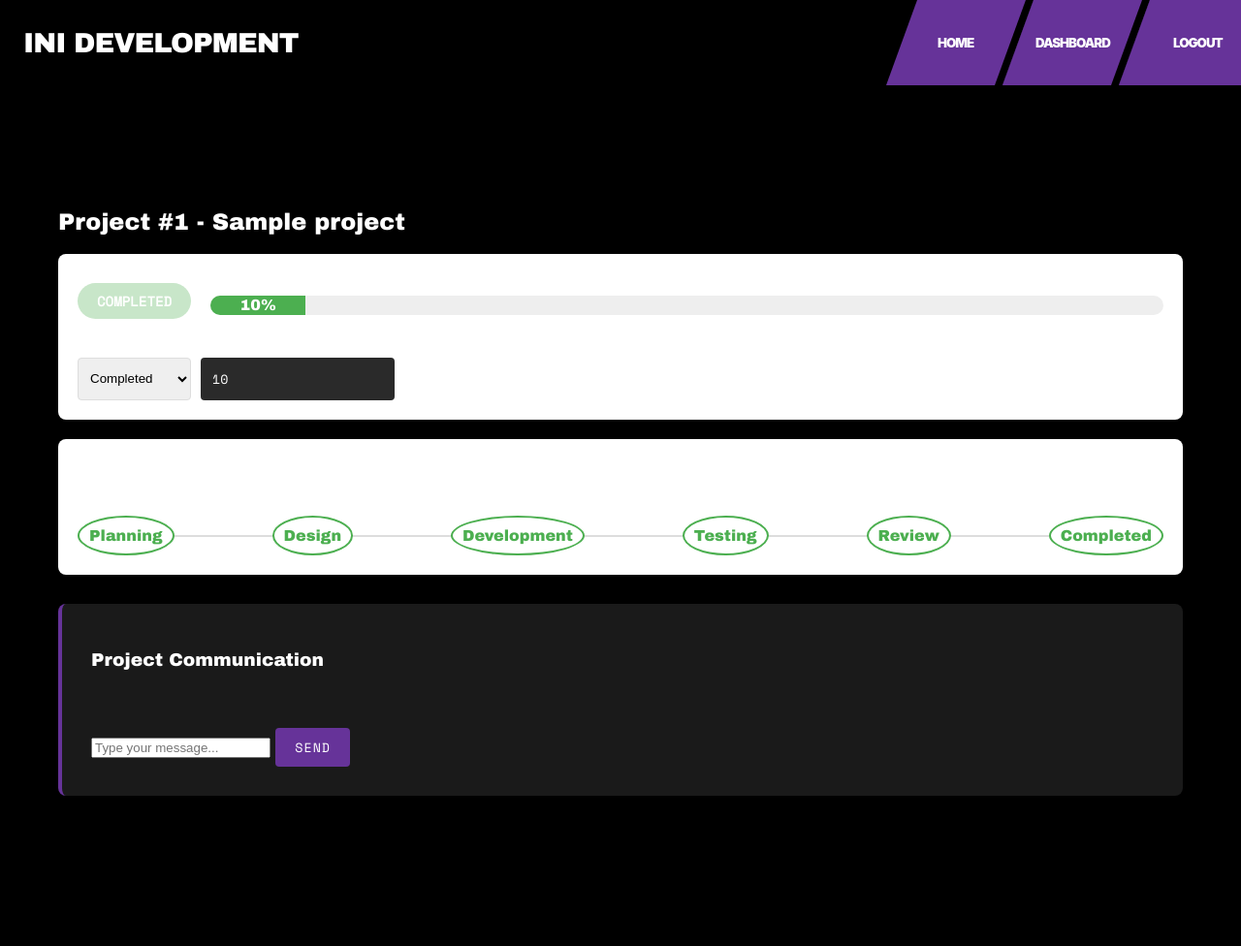
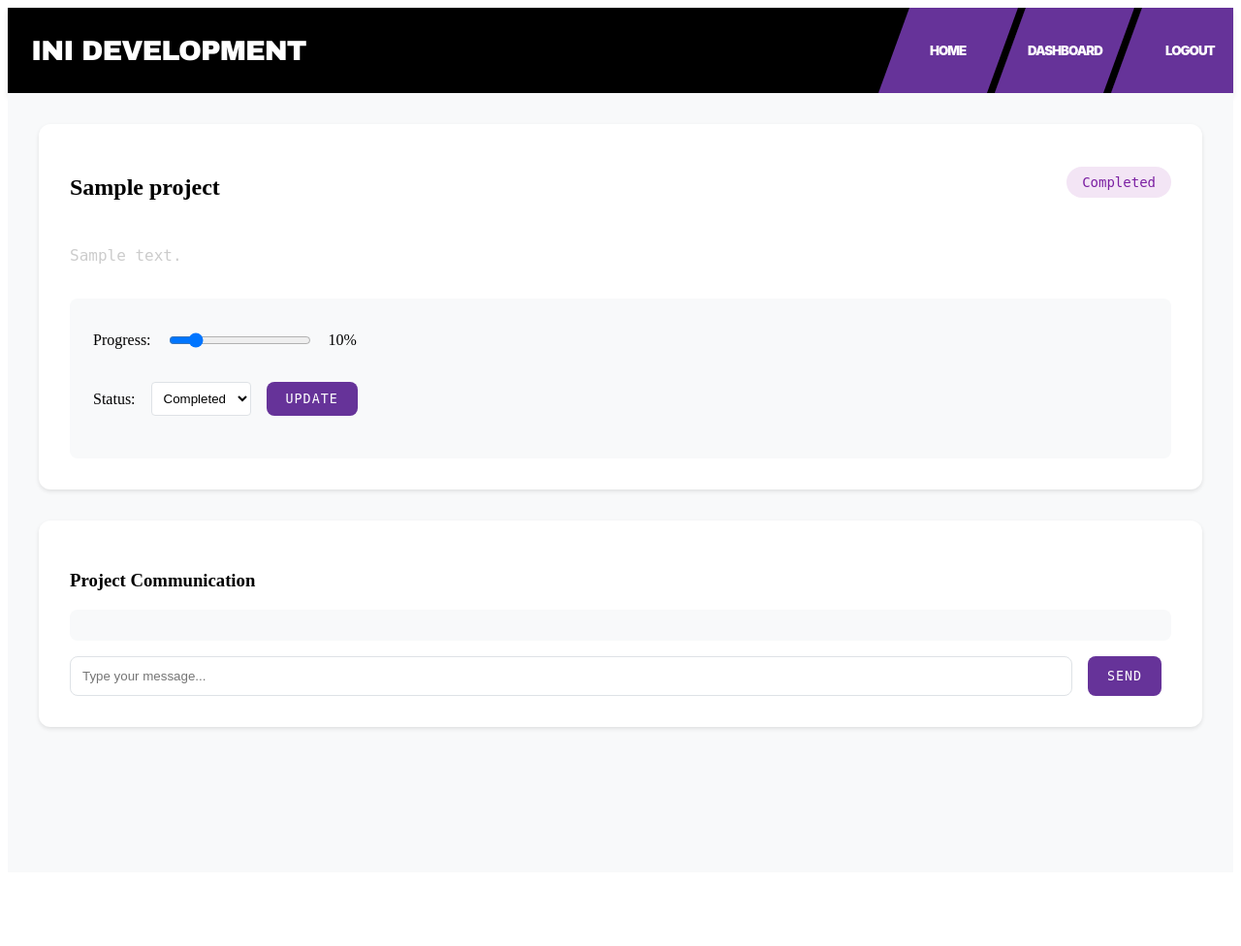
Before and after one commit to pixel123456789/UnconsciousSlategreyVolume, a Flask app: template templates/dashboard/project_details.html in a window 1280 px wide. Shown: the whole page at 97% size. After the commit the page ends 754 px from the top, so only its background shows below. Run offline with Flask 3, Linux system fonts and the light colour scheme; the visitor is signed in with stand-in values (Sample User, id 1); tables that the repository leaves empty hold one stand-in row (values such as "Sample post"); the template is opened without the code that fills it: most values are stand-ins (such as "Sample title", 1, 10 or a date in 2020).

Commit message:
Assistant checkpoint: Update project layout and quote-to-project workflow
Assistant generated file changes:
- templates/dashboard/project_details.html: Create modern project details layout
- static/css/dashboard.css: Update dashboard styling
- main.py: Auto-delete quote when converted to project

---

User prompt:

i like this but the layout is bad and the styling doesnt match my site, also when a quote is made it should really be deleted in place fo the project

Replit-Commit-Author: Assistant
Replit-Commit-Session-Id: 12b9dd5f-ea83-4b39-8ef3-bf9186efc715

```diff
--- a/main.py
+++ b/main.py
@@ -394,6 +394,9 @@ def update_quote():
                     VALUES (?, ?, ?)
                 ''', [quote_id, quote['user_id'], date.today()])
 
+                # Delete the quote after creating the project
+                db.execute('DELETE FROM quotes WHERE id = ?', [quote_id])
+
                 admin = db.execute('SELECT id FROM users WHERE is_admin = 1').fetchone()
                 if admin:
                     db.execute('''
--- a/static/css/dashboard.css
+++ b/static/css/dashboard.css
@@ -1,4 +1,3 @@
-
 .project-overview {
     background: #fff;
     padding: 20px;
@@ -144,12 +143,11 @@
 }
 
 .dashboard-container {
-    padding: 20px;
+    padding: 2rem;
     max-width: 1200px;
-    margin: 88px auto 0;
-    color: white;
-    min-height: 100vh;
-    background: #000;
+    margin: 0 auto;
+    background: #f8f9fa;
+    min-height: calc(100vh - 60px);
 }
 
 .dashboard-header {
@@ -402,77 +400,124 @@
 }
 
 .messages-section {
-    background: #1a1a1a;
-    padding: 30px;
-    margin-top: 30px;
-    border-left: 4px solid rebeccapurple;
-    border-radius: 8px;
-}
-
-.messages-section h3 {
-    color: white;
-    margin-bottom: 20px;
+    background: white;
+    border-radius: 12px;
+    padding: 2rem;
+    box-shadow: 0 2px 4px rgba(0,0,0,0.1);
 }
 
 .messages-container {
     max-height: 400px;
     overflow-y: auto;
-    margin-bottom: 20px;
+    margin: 1rem 0;
+    padding: 1rem;
+    background: #f8f9fa;
+    border-radius: 8px;
 }
 
 .message {
-    background: #2a2a2a;
-    padding: 15px;
-    margin: 10px 0;
-    border-radius: 5px;
-    color: white;
+    margin: 1rem 0;
+    padding: 1rem;
+    border-radius: 8px;
+    background: white;
+    box-shadow: 0 1px 2px rgba(0,0,0,0.1);
 }
 
-.message p {
-    margin: 0;
-    font-family: 'Space Mono', monospace;
+.message.sent {
+    margin-left: 20%;
+    background: #e3f2fd;
 }
 
-.message small {
-    color: #999;
-    display: block;
-    margin-top: 5px;
-    font-size: 12px;
+.message.received {
+    margin-right: 20%;
+    background: white;
 }
+
+.status-badge {
+    padding: 0.5rem 1rem;
+    border-radius: 20px;
+    font-size: 0.875rem;
+    font-weight: 500;
+    text-transform: capitalize;
+}
+
+.status-badge.planning { background: #e3f2fd; color: #1976d2; }
+.status-badge.in_progress { background: #fff3e0; color: #f57c00; }
+.status-badge.review { background: #e8f5e9; color: #388e3c; }
+.status-badge.completed { background: #f3e5f5; color: #7b1fa2; }
 
 #messageForm {
     display: flex;
-    gap: 10px;
+    gap: 1rem;
+    margin-top: 1rem;
 }
 
-#messageForm input[type="text"] {
+#messageForm input {
     flex: 1;
-    padding: 12px;
-    background: #2a2a2a;
-    border: none;
-    border-radius: 4px;
-    color: white;
-    font-family: 'Space Mono', monospace;
+    padding: 0.75rem;
+    border: 1px solid #dee2e6;
+    border-radius: 8px;
 }
 
-#messageForm input[type="text"]:focus {
-    outline: 2px solid rebeccapurple;
+.action-button {
+    padding: 0.75rem 1.5rem;
+    border: none;
+    border-radius: 8px;
+    background: #4CAF50;
+    color: white;
+    cursor: pointer;
+    transition: background 0.3s ease;
 }
 
-input[type="number"] {
-    padding: 12px;
-    background: #2a2a2a;
-    border: none;
-    border-radius: 4px;
-    color: white;
-    font-family: 'Space Mono', monospace;
-    margin-right: 10px;
-    width: 200px;
+.action-button:hover {
+    background: #388e3c;
 }
 
-input[type="number"]:focus {
-    outline: 2px solid rebeccapurple;
+select, input[type="range"] {
+    padding: 0.5rem;
+    border: 1px solid #dee2e6;
+    border-radius: 4px;
+    background: white;
 }
+
+.project-details {
+    background: white;
+    border-radius: 12px;
+    padding: 2rem;
+    box-shadow: 0 2px 4px rgba(0,0,0,0.1);
+    margin-bottom: 2rem;
+}
+
+.project-header {
+    display: flex;
+    justify-content: space-between;
+    align-items: center;
+    margin-bottom: 1.5rem;
+}
+
+.project-controls {
+    display: grid;
+    gap: 1.5rem;
+    margin-top: 2rem;
+    padding: 1.5rem;
+    background: #f8f9fa;
+    border-radius: 8px;
+}
+
+.progress-section, .status-section {
+    display: flex;
+    align-items: center;
+    gap: 1rem;
+}
+
+.progress-bar {
+    width: 100%;
+    height: 8px;
+    background: #e9ecef;
+    border-radius: 4px;
+    overflow: hidden;
+}
+
 
 .section {
     background: #1a1a1a;
--- a/templates/dashboard/project_details.html
+++ b/templates/dashboard/project_details.html
@@ -2,49 +2,47 @@
 <!DOCTYPE html>
 <html>
 <head>
-    <title>Project Details - InI Development</title>
-    <link rel="stylesheet" href="{{ url_for('static', filename='css/style.css') }}">
-    <link rel="stylesheet" href="{{ url_for('static', filename='css/navbar.css') }}">
-    <link rel="stylesheet" href="{{ url_for('static', filename='css/dashboard.css') }}">
+    <title>Project Details</title>
+    <link rel="stylesheet" href="/static/css/navbar.css">
+    <link rel="stylesheet" href="/static/css/dashboard.css">
 </head>
 <body>
     {% include 'components/navbar.html' %}
     <div class="dashboard-container">
         <div class="project-details">
-            <h2>Project #{{ project.id }} - {{ project.title }}</h2>
-            <div class="project-overview">
+            <div class="project-header">
+                <h2>{{ project.title }}</h2>
+                <div class="status-badge {{ project.status }}">{{ project.status }}</div>
+            </div>
+            <p class="description">{{ project.description }}</p>
+
+            {% if session.get('is_admin') %}
+            <div class="project-controls">
+                <div class="progress-section">
+                    <label>Progress:</label>
+                    <input type="range" min="0" max="100" value="{{ project.progress }}" id="progressSlider">
+                    <span id="progressValue">{{ project.progress }}%</span>
+                </div>
                 <div class="status-section">
-                    <div class="status-badge {{ project.status }}">{{ project.status }}</div>
-                    <div class="progress-bar">
-                        <div class="progress" style="width: {{ project.progress }}%">{{ project.progress }}%</div>
-                    </div>
-                </div>
-                {% if session.is_admin %}
-                <div class="admin-controls">
-                    <select id="statusSelect" onchange="updateProjectStatus(this.value)">
-                        <option value="planning" {% if project.status == 'planning' %}selected{% endif %}>Planning</option>
-                        <option value="design" {% if project.status == 'design' %}selected{% endif %}>Design</option>
-                        <option value="development" {% if project.status == 'development' %}selected{% endif %}>Development</option>
-                        <option value="testing" {% if project.status == 'testing' %}selected{% endif %}>Testing</option>
-                        <option value="review" {% if project.status == 'review' %}selected{% endif %}>Review</option>
-                        <option value="completed" {% if project.status == 'completed' %}selected{% endif %}>Completed</option>
+                    <label>Status:</label>
+                    <select id="statusSelect">
+                        {% for status in statuses %}
+                        <option value="{{ status }}" {% if status == project.status %}selected{% endif %}>
+                            {{ status.replace('_', ' ').title() }}
+                        </option>
+                        {% endfor %}
                     </select>
-                    <input type="number" id="progressInput" value="{{ project.progress }}" min="0" max="100" onchange="updateProgress(this.value)">
-                </div>
-                {% endif %}
-            </div>
-
-            <div class="project-timeline">
-                <h3>Development Timeline</h3>
-                <div class="timeline">
-                    <div class="milestone {% if project.status in ['planning', 'design', 'development', 'testing', 'review', 'completed'] %}active{% endif %}">Planning</div>
-                    <div class="milestone {% if project.status in ['design', 'development', 'testing', 'review', 'completed'] %}active{% endif %}">Design</div>
-                    <div class="milestone {% if project.status in ['development', 'testing', 'review', 'completed'] %}active{% endif %}">Development</div>
-                    <div class="milestone {% if project.status in ['testing', 'review', 'completed'] %}active{% endif %}">Testing</div>
-                    <div class="milestone {% if project.status in ['review', 'completed'] %}active{% endif %}">Review</div>
-                    <div class="milestone {% if project.status == 'completed' %}active{% endif %}">Completed</div>
+                    <button onclick="updateProject()" class="action-button">Update</button>
                 </div>
             </div>
+            {% else %}
+            <div class="project-progress">
+                <div class="progress-bar">
+                    <div class="progress" style="width: {{ project.progress }}%"></div>
+                </div>
+                <span class="progress-text">{{ project.progress }}% Complete</span>
+            </div>
+            {% endif %}
         </div>
 
         <div class="messages-section">
@@ -52,16 +50,12 @@
             <div class="messages-container">
                 {% for message in messages %}
                 <div class="message {% if message.sender_id == session.user_id %}sent{% else %}received{% endif %}">
-                    <div class="message-content">
-                        <strong>{{ message.sender_name }}</strong>
-                        <p>{{ message.content }}</p>
-                        <small>{{ message.created_at }}</small>
-                    </div>
+                    <p>{{ message.content }}</p>
+                    <small>{{ message.created_at }}</small>
                 </div>
                 {% endfor %}
             </div>
-            <form class="message-form" onsubmit="sendMessage(event)">
-                <input type="hidden" name="project_id" value="{{ project.id }}">
+            <form id="messageForm" onsubmit="sendMessage(event)">
                 <input type="text" name="content" placeholder="Type your message..." required>
                 <button type="submit" class="action-button">Send</button>
             </form>
@@ -69,36 +63,22 @@
     </div>
 
     <script>
-        async function updateProjectStatus(status) {
+        async function updateProject() {
             const formData = new FormData();
             formData.append('project_id', '{{ project.id }}');
-            formData.append('status', status);
+            formData.append('status', document.getElementById('statusSelect').value);
+            formData.append('progress', document.getElementById('progressSlider').value);
 
             try {
                 const response = await fetch('/update_project', {
                     method: 'POST',
                     body: formData
                 });
+
                 const data = await response.json();
-                if (data.success) location.reload();
-            } catch (error) {
-                console.error('Error:', error);
-            }
-        }
-
-        async function updateProgress(progress) {
-            const formData = new FormData();
-            formData.append('project_id', '{{ project.id }}');
-            formData.append('status', document.getElementById('statusSelect').value);
-            formData.append('progress', progress);
-
-            try {
-                const response = await fetch('/update_project', {
-                    method: 'POST',
-                    body: formData
-                });
-                const data = await response.json();
-                if (data.success) location.reload();
+                if (data.success) {
+                    location.reload();
+                }
             } catch (error) {
                 console.error('Error:', error);
             }
@@ -107,6 +87,7 @@
         async function sendMessage(e) {
             e.preventDefault();
             const formData = new FormData(e.target);
+            formData.append('project_id', '{{ project.id }}');
             formData.append('receiver_id', '{{ 1 if session.username != "admin" else project.user_id }}');
 
             try {
@@ -114,12 +95,21 @@
                     method: 'POST',
                     body: formData
                 });
+
                 const data = await response.json();
-                if (data.success) location.reload();
+                if (data.success) {
+                    location.reload();
+                }
             } catch (error) {
                 console.error('Error:', error);
             }
         }
+
+        if (document.getElementById('progressSlider')) {
+            document.getElementById('progressSlider').addEventListener('input', function() {
+                document.getElementById('progressValue').textContent = this.value + '%';
+            });
+        }
     </script>
 </body>
 </html>
```
